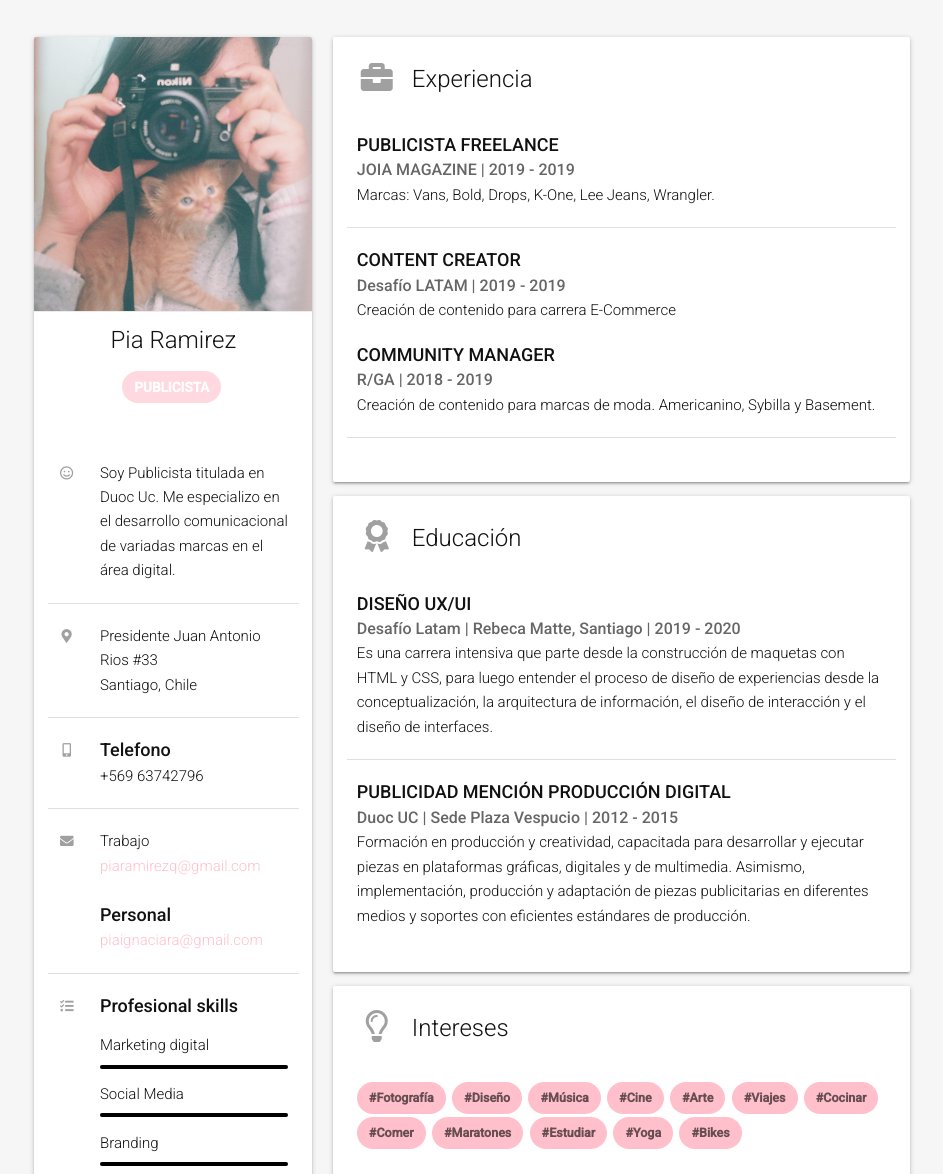
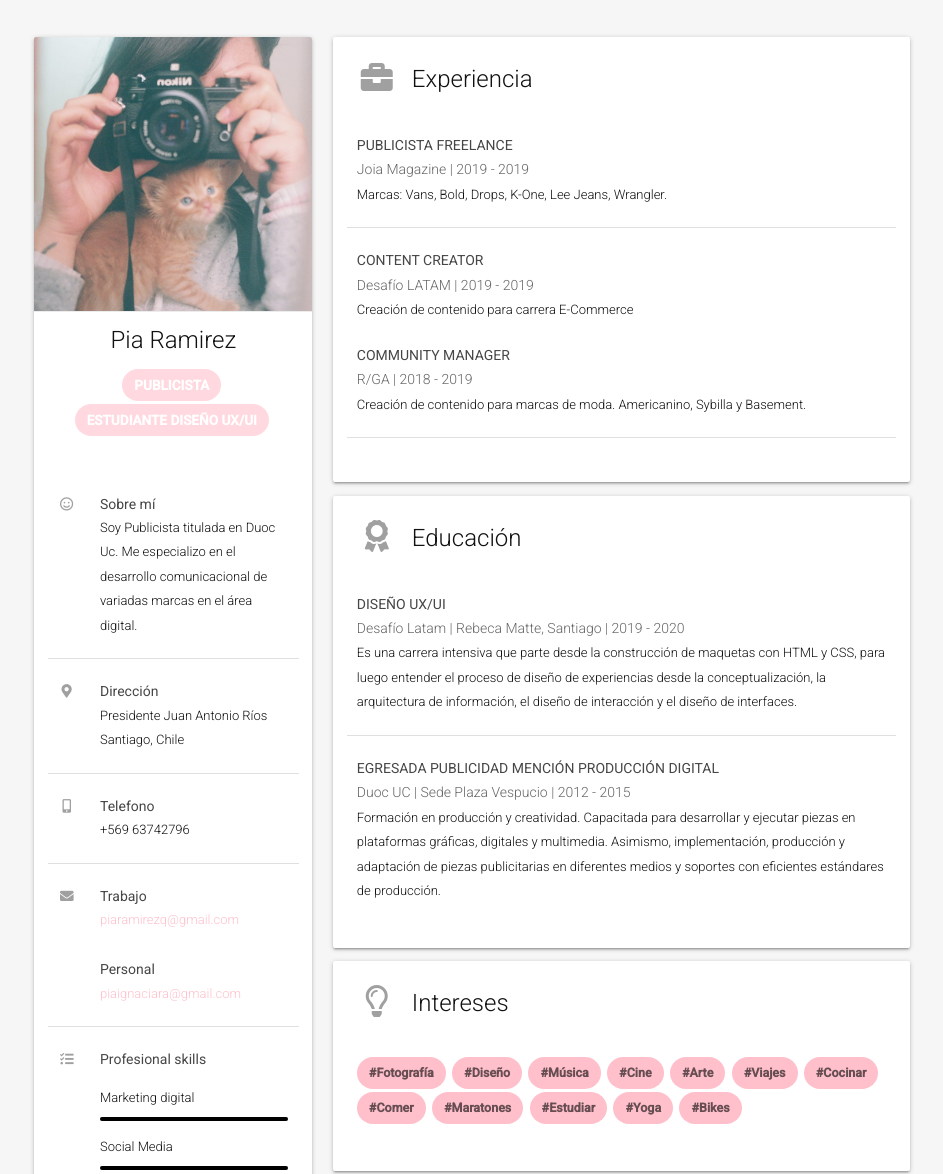
Before and after one commit to piaaaig/mi-cv, a plain HTML site: page index.html in a window 1280 px wide. Shown: the top 1174 px of the page, without its empty margins (168-1111 px from the left). Drawn offline with nearby package versions, Linux system fonts and the light colour scheme; a script that the page names is missing.

Commit message:
fonts y ortografia

```diff
--- a/assets/css/style.css
+++ b/assets/css/style.css
@@ -29,8 +29,8 @@ body {
 
   .card-minimus {
     color: #666;
-    font-size: 16px;
-    font-weight: 500;
+    font-size: 14px;
+    font-weight: 300;
 }
 
   .row-title {
@@ -82,12 +82,14 @@ body {
 
 p   {
     font-family: 'Roboto', sans-serif;
-    font-size: 15px;
+    font-size: 13px;
 }
 
 strong {
     font-family: 'Roboto', sans-serif;
-    font-size: 18px;
+    font-size: 14px;
+    font-weight: 400;
+    color: rgb(71, 70, 71);
 }
 
 .span {
--- a/index.html
+++ b/index.html
@@ -32,6 +32,7 @@
             <span class="card-title center">Pia Ramirez</span>
             <p></p>
             <div class="chip chip-job">PUBLICISTA</div>
+            <div class="chip chip-job">ESTUDIANTE DISEÑO UX/UI</div>
             <p></p>
           </div>
           <div class="card-content">
@@ -41,6 +42,7 @@
                 <i class="far fa-smile"></i>
               </div>
               <div class="col s12 m9 l9 xl10">
+                <strong>Sobre mí</strong>
                 <p>Soy Publicista titulada en Duoc Uc. Me especializo en el
                   desarrollo comunicacional de variadas marcas en el área digital.
                 </p>
@@ -55,7 +57,8 @@
                 <i class="fas fa-map-marker-alt"></i>
               </div>
               <div class="col s12 m9 l9 xl10">
-                <p>Presidente Juan Antonio Rios #33</p>
+                <strong>Dirección</strong>
+                <p>Presidente Juan Antonio Ríos</p>
                 <p>Santiago, Chile</p>
                 <p></p>
               </div>
@@ -63,7 +66,7 @@
             <div class="row">
               <div class="divider"></div>
             </div>
-            <!--Telefono-->
+            <!--i-->
             <div class="row">
               <div class="col s12 m2 l3 xl2">
                 <i class="fas fa-mobile-alt"></i>
@@ -82,7 +85,7 @@
                 <i class="fas fa-envelope"></i>
               </div>
               <div class="col s12 m9 l9 xl10">
-                <p>Trabajo</p>
+                <strong>Trabajo</strong>
                 <p><a href="mailto:">piaramirezq@gmail.com</a></p>
                 <br>
                 <strong>Personal</strong>
@@ -156,13 +159,13 @@
                   <div class="progress">
                     <div class="determinate" style="width: 60%;"></div>
                   </div>
-                  <P>Github</P>
+                  <P>Git</P>
                   <div class="progress">
                     <div class="determinate" style="width: 50%;"></div>
                   </div>
                   <P>Javascript</p>
                   <div class="progress">
-                    <div class="determinate" style="width: 30%;"></div>
+                    <div class="determinate" style="width: 20%;"></div>
                   </div>
                   <p>Sass</p>
                   <div class="progress">
@@ -214,7 +217,7 @@
             <div class="row">
               <div class="col s12 m12 l12 xl12">
                 <strong>PUBLICISTA FREELANCE</strong>
-                <p><span class="card-minimus">JOIA MAGAZINE | 2019 - 2019</span></p>
+                <p><span class="card-minimus">Joia Magazine | 2019 - 2019</span></p>
                 <p>Marcas: Vans, Bold, Drops, K-One, Lee Jeans, Wrangler.</p>
               </div>
             </div>
@@ -274,10 +277,10 @@
 
             <div class="row">
               <div class="col s12 m12 l12 xl12">
-                <strong>PUBLICIDAD MENCIÓN PRODUCCIÓN DIGITAL</strong>
+                <strong>EGRESADA PUBLICIDAD MENCIÓN PRODUCCIÓN DIGITAL</strong>
                 <p><span class="card-minimus">Duoc UC | Sede Plaza Vespucio | 2012 - 2015</span></p>
-                <p>Formación en producción y creatividad, capacitada para desarrollar y ejecutar piezas
-                  en plataformas gráficas, digitales y de multimedia. Asimismo,
+                <p>Formación en producción y creatividad. Capacitada para desarrollar y ejecutar piezas
+                  en plataformas gráficas, digitales y multimedia. Asimismo,
                   implementación, producción y adaptación de piezas publicitarias en diferentes
                   medios y soportes con eficientes estándares de producción.</p>
               </div>
@@ -330,7 +333,7 @@
               </div>
 
               <div class="col s12 m6 l6 xl6">
-                <strong>Proyectos Diseño UX/UI Desafío Latam</strong>
+                <strong>Desafío Latam</strong>
                 <p>Pruebas.</p>
                 <p><a href="#">https://github.com/piaaaig</a></p>
               </div>
```
